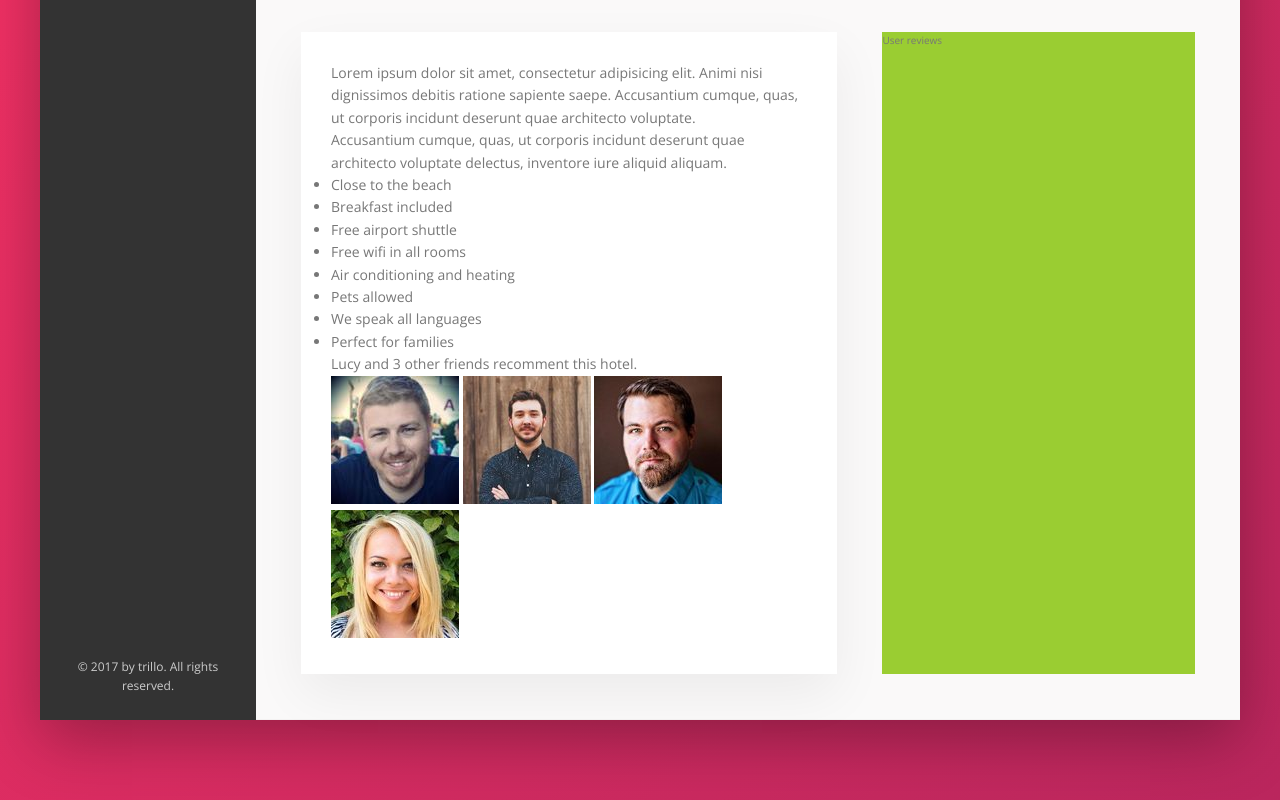
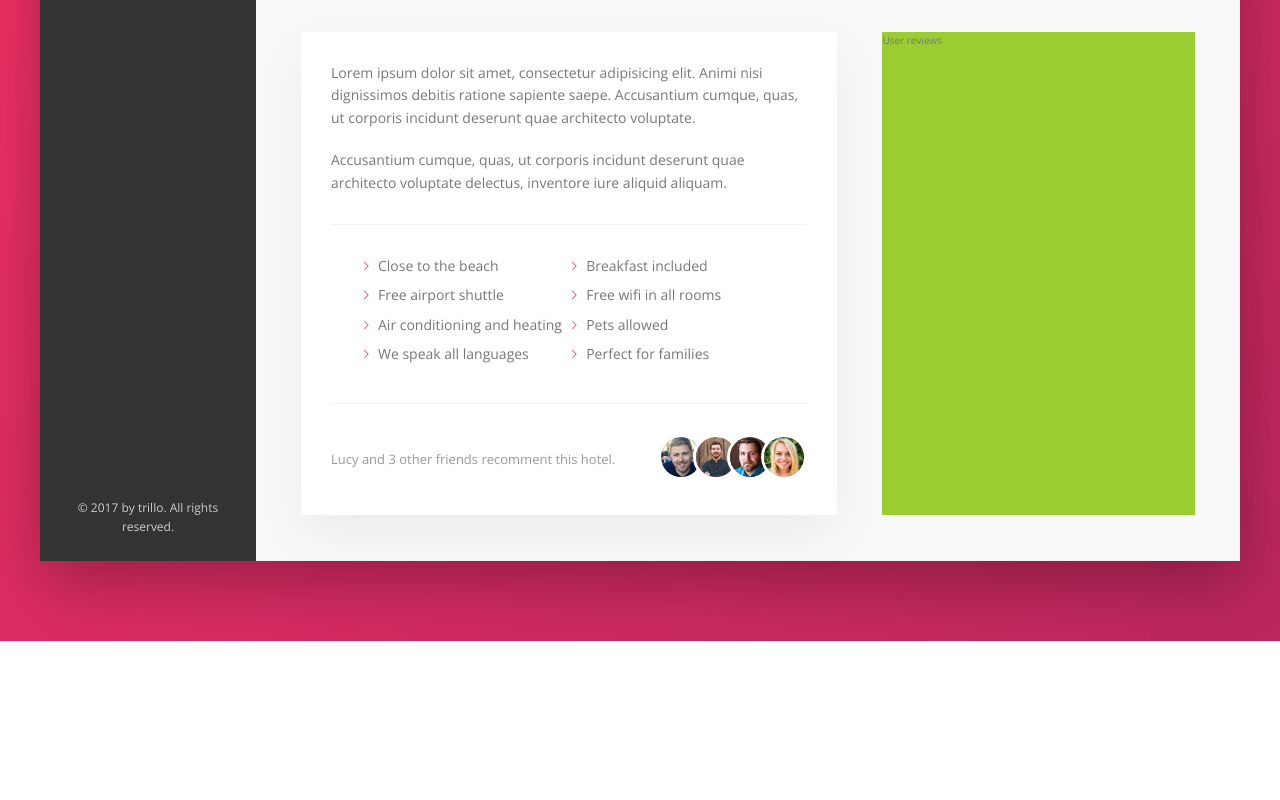
Before and after one commit to lauraalpinto/trillo, a website: page index.html in a window 1280 px wide. Shown: the part 615-1415 px from the top of the page. After the commit the page ends 1256 px from the top, so only its background shows below. Drawn offline with nearby package versions, Linux system fonts and the light colour scheme.

Commit message:
Description Section Part 2
Flexbox and Positioning + Images

```diff
--- a/index.html
+++ b/index.html
@@ -160,10 +160,10 @@
                   </ul>
 
                   <div class="recommend">
-                    <p class="recommend_count">
+                    <p class="recommend__count">
                       Lucy and 3 other friends recomment this hotel.
                     </p>
-                    <div class="recommend_friends">
+                    <div class="recommend__friends">
                       <img src="img/user-3.jpg" alt="" class="recommend__photo">
                       <img src="img/user-4.jpg" alt="" class="recommend__photo">
                       <img src="img/user-5.jpg" alt="" class="recommend__photo">
--- a/sass/_components.scss
+++ b/sass/_components.scss
@@ -313,3 +313,79 @@
     box-shadow: none;
   }
 }
+
+/////////////
+// PARAGRAPH
+
+.paragraph:not(:last-of-type){
+  margin-bottom: 2rem;
+}
+
+/////////////
+// LIST
+
+.list{
+  margin: 3rem 0;
+  list-style: none;
+  padding: 3rem;
+  border-top: var(--line);
+  border-bottom: var(--line);
+
+  display: flex;
+  flex-wrap: wrap;
+
+  &__item{
+    flex: 0 0 50%;
+    margin-bottom: .7rem;
+  }
+
+  &__item::before{
+    content: "";
+    display: inline-block;
+    height: 1rem;
+    width: 1rem;
+    margin-right: .7rem;
+
+    //Older Browsers
+    //background-image: url(../img/chevron-thin-right.svg);
+    //background-size: cover;
+
+    //Newer Browsers - masks
+    background-color: var(--color-primary);
+    -webkit-mask-image: url(../img/chevron-thin-right.svg);
+    -webkit-mask-size: cover;
+    mask-image: url(../img/chevron-thin-right.svg);
+    mask-size: cover;
+  }
+}
+
+/////////////
+// RECOMMEND
+.recommend{
+  font-size: 1.3rem;
+  color: var(--color-grey-dark-3);
+
+  display: flex;
+  align-items: center;
+
+
+  &__count{
+    margin-right: auto;
+  }
+
+  &__friends{
+
+  }
+
+  &__photo{
+    box-sizing: content-box;
+    height: 4rem;
+    width: 4rem;
+    border-radius: 50%;
+    border: 3px solid #fff;
+
+    &:not(:last-child){
+      margin-right: -1.5rem;
+    }
+  }
+}
```
Also changed, not shown: css/style.css.
